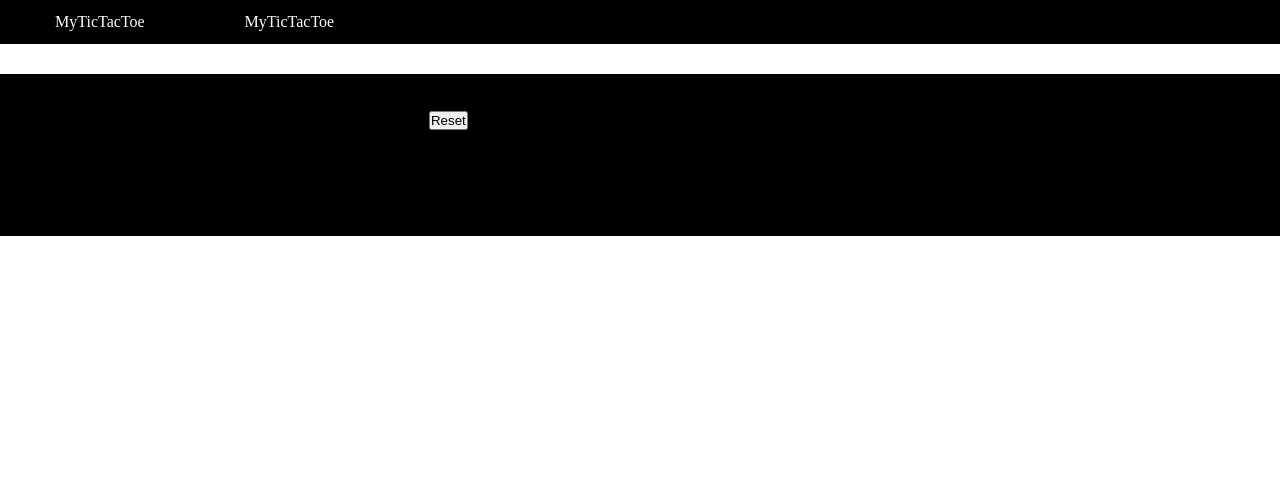
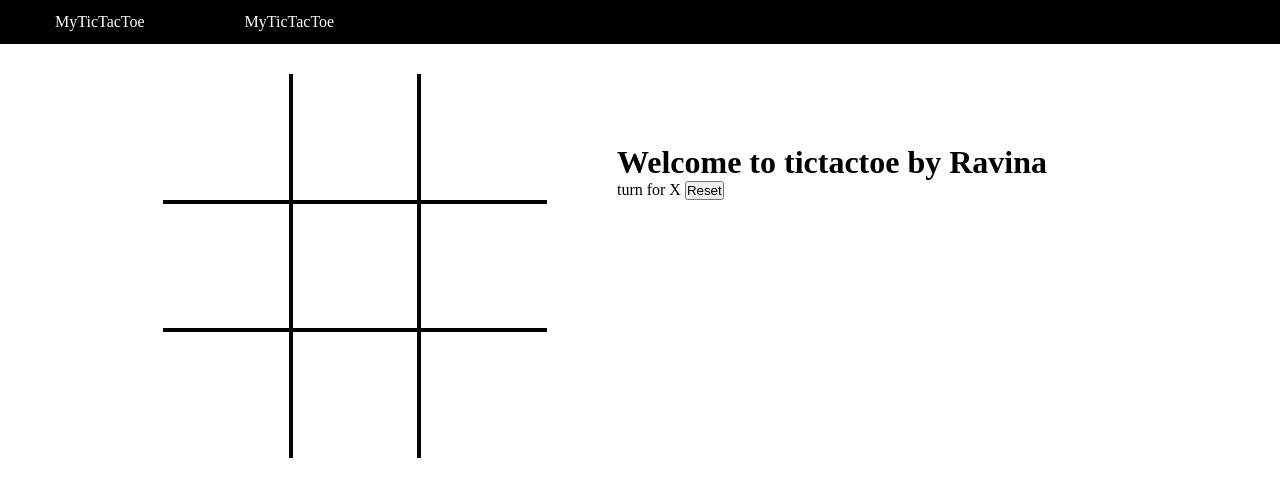
Before and after one commit to ravina-hudda/Tic-Tac-Toe-Project, a plain HTML site: page code/index.html in a window 1280 px wide. Drawn offline with Linux system fonts and the light colour scheme.

Commit message:
tictactoe

```diff
--- a/code/index.html
+++ b/code/index.html
@@ -15,24 +15,24 @@
     </nav>
     <div class="Game">
         <div class="board">
-            <div class="mat"><span class="text">x</span></div>
-            <div class="mat"><span class="text">x</span></div>
-            <div class="mat"><span class="text">x</span></div>
-            <div class="mat"><span class="text">x</span></div>
-            <div class="mat"><span class="text">x</span></div>
-            <div class="mat"><span class="text">x</span></div>
-            <div class="mat"><span class="text">x</span></div>
-            <div class="mat"><span class="text">x</span></div>
-            <div class="mat"><span class="text">x</span></div>
+            <div class="mat bl-0 bt-0" ><span class="text"></span></div>
+            <div class="mat bt-0"><span class="text"></span></div>
+            <div class="mat bt-0 br-0" ><span class="text"></span></div>
+            <div class="mat bl-0"><span class="text"></span></div>
+            <div class="mat"><span class="text"></span></div>
+            <div class="mat br-0"><span class="text"></span></div>
+            <div class="mat bb-0 bl-0"><span class="text"></span></div>
+            <div class="mat bb-0"><span class="text"></span></div>
+            <div class="mat br-0 bb-0"><span class="text"></span></div>
         </div>
         <div class="Info">
             <h1>Welcome to tictactoe by Ravina</h1>
             <div>
-                <span class="turninfo"></span>
+                <span class="turninfo">turn for X</span>
                 <button class="reset">Reset</button>
             </div>
             <div class="img">
-
+                <img src="" alt="Celebration">
             </div>
 
         </div>
--- a/code/style.css
+++ b/code/style.css
@@ -1,6 +1,7 @@
 *{
     margin: 0;
     padding: 0;
+
 }
 nav{
     color: white;
@@ -21,8 +22,46 @@ nav ul li{
 }
 
 .Game{
-    background-color: black;
+
     display: flex;
     justify-content: center;
     margin-top: 30px ;
 }
+.board{
+    display: grid;
+    grid-template-columns: repeat(3, 10vw);
+    grid-template-rows: repeat(3, 10vw);
+}
+
+.mat{
+    border: 2px solid black;
+    font-size: 8vw;
+    display: flex;
+    justify-content: center;
+    align-items: center;
+
+}
+.mat:hover{
+    background-color: rgb(228, 215, 241);
+    cursor: pointer;
+}
+.Info{
+    padding: 70px;
+}
+
+.img img{
+    display: none;
+}
+
+.br-0{
+    border-right: 0px;
+}
+.bl-0{
+    border-left: 0px;
+}
+.bt-0{
+    border-top: 0px;
+}
+.bb-0{
+    border-bottom: 0px;
+}
```
